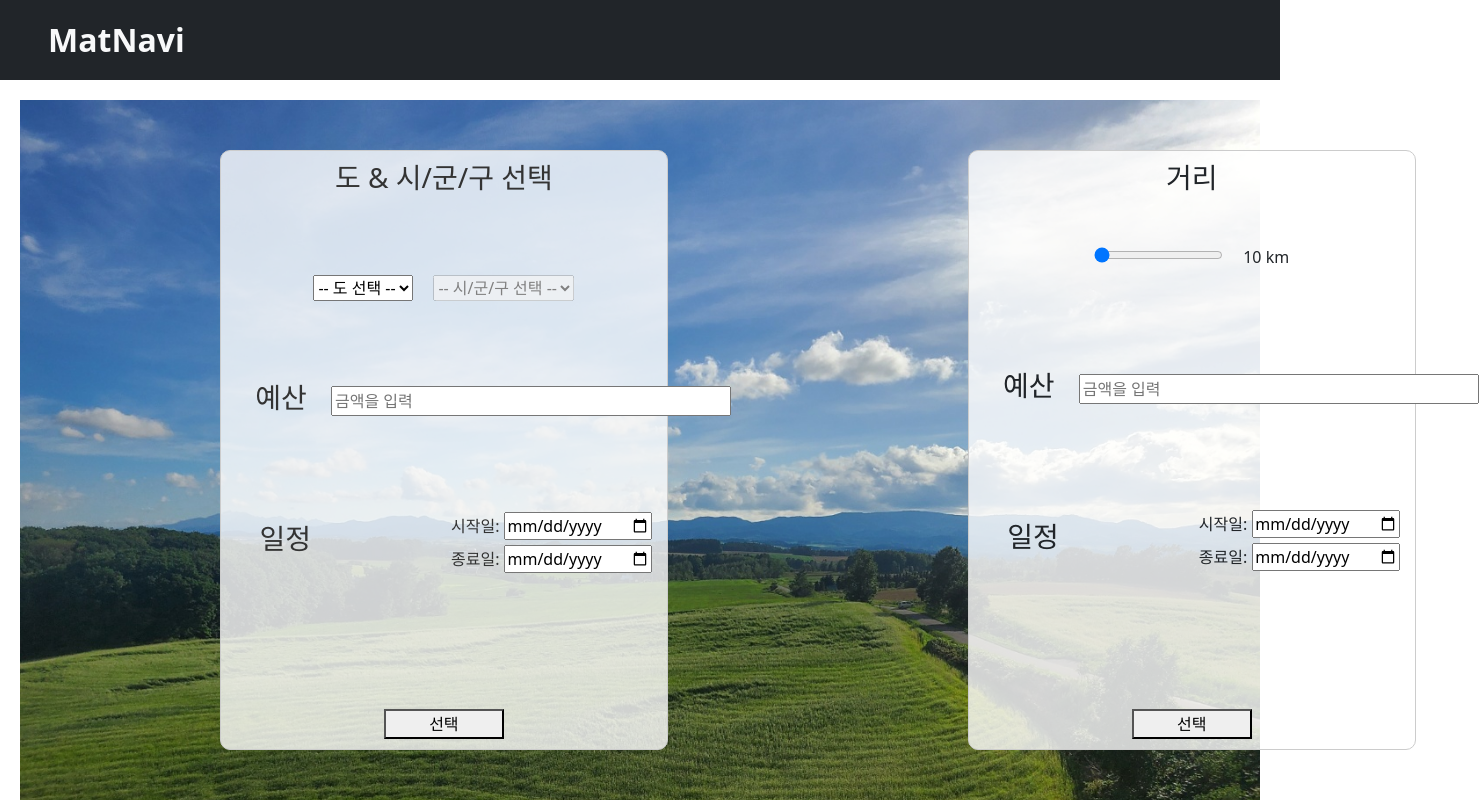
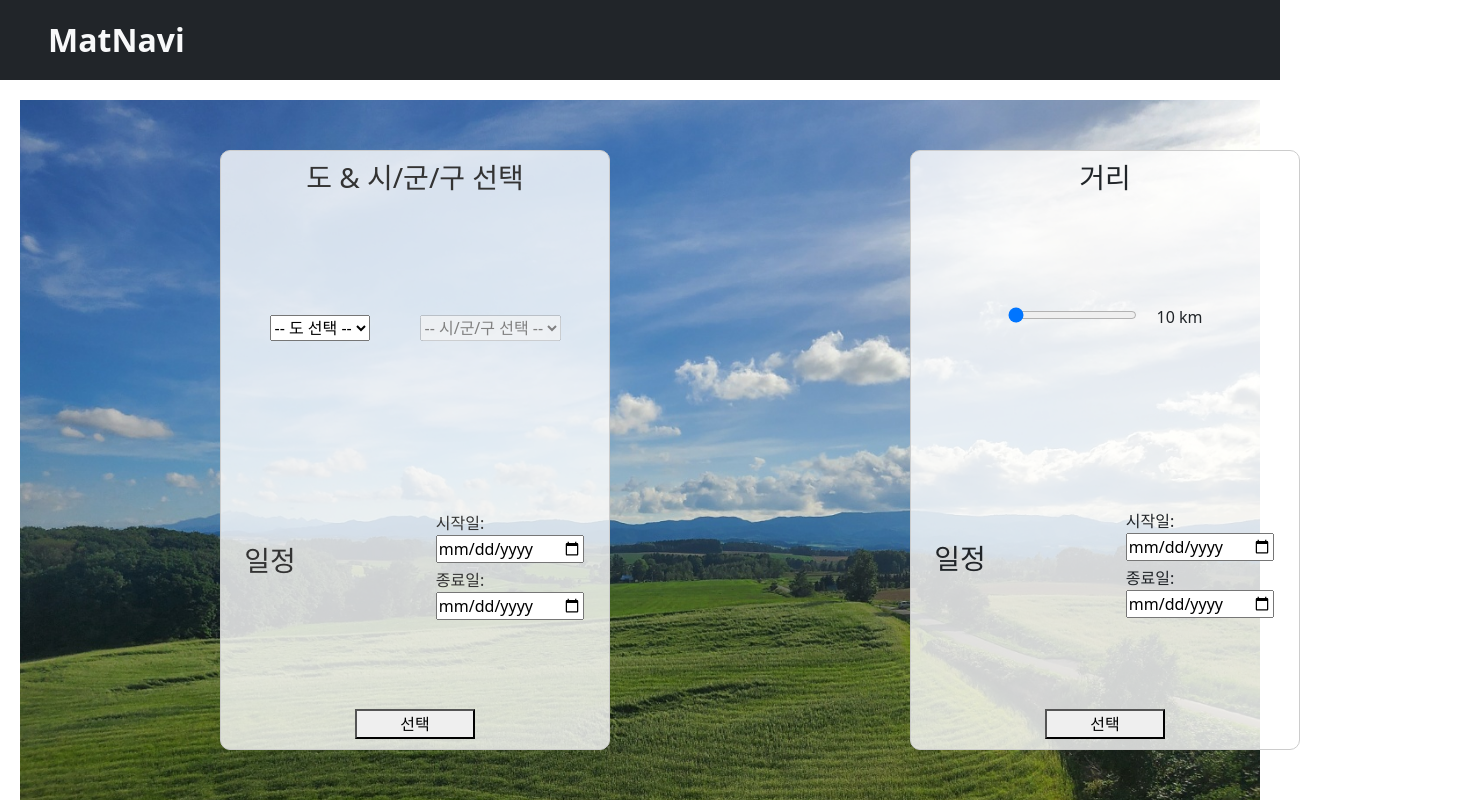
Before and after one commit to PepperShin/MatNaVi, a React (Vite) app: page / in a window 1280 px wide. Shown: the top 800 px of the page, 1479 px wide, since content can reach past the window. Built offline with nearby package versions, Linux system fonts and the light colour scheme.

Commit message:
MatNavi_KYC_Enter_information_L

```diff
--- a/src/UI/components/LeftSection.jsx
+++ b/src/UI/components/LeftSection.jsx
@@ -6,7 +6,7 @@ function LeftSection() {
   const navigate = useNavigate();
   const [selectedProvince, setSelectedProvince] = useState("");
   const [selectedCity, setSelectedCity] = useState("");
-  const [leftBudget, setLeftBudget] = useState("");
+
   const [leftStartDate, setLeftStartDate] = useState("");
   const [leftEndDate, setLeftEndDate] = useState("");
 
@@ -16,7 +16,6 @@ function LeftSection() {
   };
 
   const handleCityChange = (e) => setSelectedCity(e.target.value);
-  const handleLeftBudgetChange = (e) => setLeftBudget(e.target.value);
   const handleLeftStartDateChange = (e) => setLeftStartDate(e.target.value);
   const handleLeftEndDateChange = (e) => setLeftEndDate(e.target.value);
 
@@ -24,7 +23,6 @@ function LeftSection() {
     const leftData = {
       province: selectedProvince,
       city: selectedCity,
-      budget: leftBudget,
       startDate: leftStartDate,
       endDate: leftEndDate,
     };
@@ -47,13 +45,13 @@ function LeftSection() {
       }}
     >
       <div style={{ flex: 1 }}>
-        <h3 style={{ marginBottom: "80px" }}>도 & 시/군/구 선택</h3>
+        <h3 style={{ marginBottom: "120px" }}>도 & 시/군/구 선택</h3>
         <div
           style={{
             display: "flex",
             justifyContent: "center",
             alignItems: "center",
-            gap: "20px",
+            gap: "50px",
             marginBottom: "80px",
           }}
         >
@@ -90,18 +88,7 @@ function LeftSection() {
             marginBottom: "90px",
           }}
         >
-          <div style={{ flex: "0 0 100px", textAlign: "center" }}>
-            <h3>예산</h3>
-          </div>
-          <div style={{ flex: 1 }}>
-            <input
-              type="number"
-              placeholder="금액을 입력"
-              style={{ width: "400px" }}
-              value={leftBudget}
-              onChange={handleLeftBudgetChange}
-            />
-          </div>
+
         </div>
         <div
           style={{
--- a/src/UI/components/RightSection.jsx
+++ b/src/UI/components/RightSection.jsx
@@ -5,19 +5,16 @@ function RightSection() {
   const navigate = useNavigate();
   const distanceOptions = [10, 30, 50, 100, 200];
   const [distanceIndex, setDistanceIndex] = useState(0);
-  const [rightBudget, setRightBudget] = useState("");
   const [rightStartDate, setRightStartDate] = useState("");
   const [rightEndDate, setRightEndDate] = useState("");
 
   const handleDistanceChange = (e) => setDistanceIndex(e.target.value);
-  const handleRightBudgetChange = (e) => setRightBudget(e.target.value);
   const handleRightStartDateChange = (e) => setRightStartDate(e.target.value);
   const handleRightEndDateChange = (e) => setRightEndDate(e.target.value);
 
   const handleRightSubmit = () => {
     const rightData = {
       distance: distanceOptions[distanceIndex],
-      budget: rightBudget,
       startDate: rightStartDate,
       endDate: rightEndDate,
     };
@@ -39,8 +36,8 @@ function RightSection() {
       }}
     >
       <div style={{ flex: 1 }}>
-        <h3 style={{ marginBottom: "50px" }}>거리</h3>
-        <div style={{ marginBottom: "100px" }}>
+        <h3 style={{ marginBottom: "110px" }}>거리</h3>
+        <div style={{ marginBottom: "80px" }}>
           <input
             type="range"
             min="0"
@@ -60,18 +57,7 @@ function RightSection() {
             marginBottom: "100px",
           }}
         >
-          <div style={{ flex: "0 0 100px", textAlign: "center" }}>
-            <h3>예산</h3>
-          </div>
-          <div style={{ flex: 1 }}>
-            <input
-              type="number"
-              placeholder="금액을 입력"
-              style={{ width: "400px" }}
-              value={rightBudget}
-              onChange={handleRightBudgetChange}
-            />
-          </div>
+
         </div>
         <div
           style={{
```
